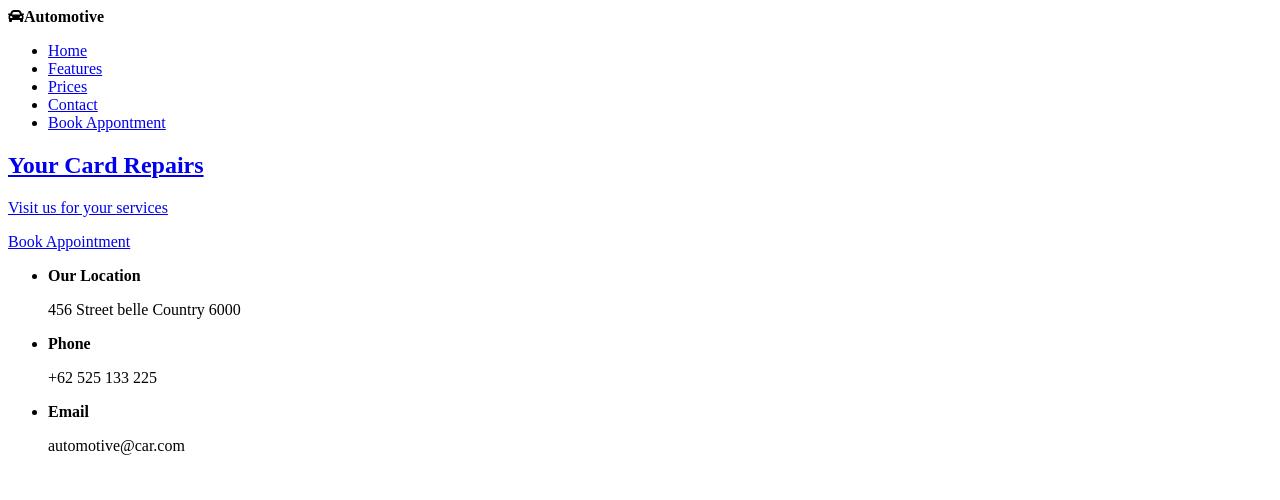
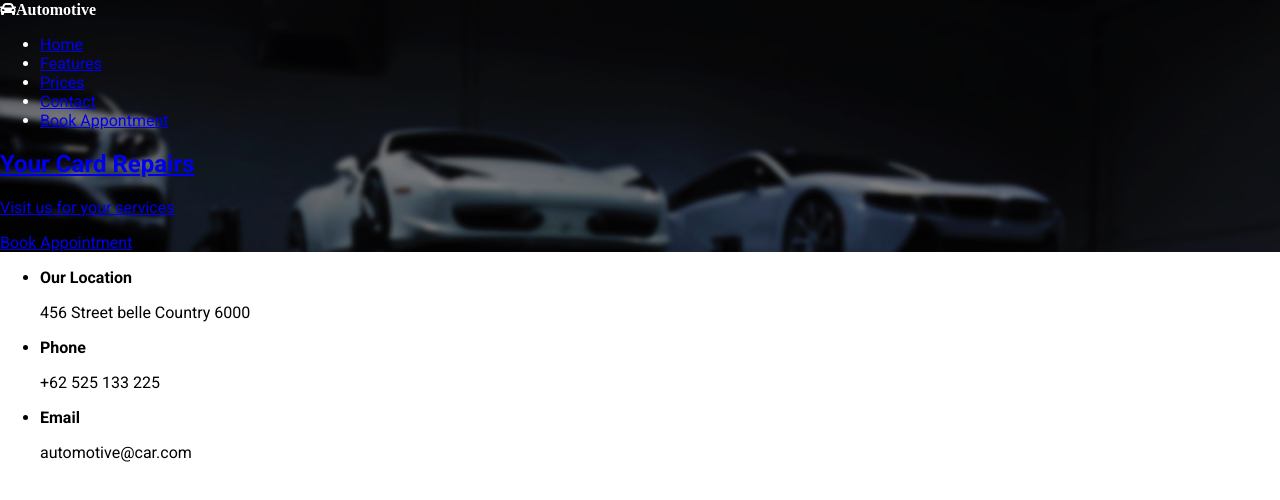
Before and after one commit to aaron-might/car-repair, a plain HTML site: page index.html in a window 1280 px wide. Drawn offline with Linux system fonts and the light colour scheme.

Commit message:
add background image to header and font-family to body

```diff
--- a/index.html
+++ b/index.html
@@ -12,6 +12,7 @@
 
 <body>
     <nav>
+        <header>
         <div class="logo">
             <div class="fas fa-car">Automotive</div>
             <ul>
@@ -21,7 +22,6 @@
                 <li><a href="#">Contact</li>
                 <li><a href="#" class="highlight">Book Appontment</li>
             </ul>
-            <header>
                 <h1>Your Card Repairs</h1>
                 <p>Visit us for your services</p>
                 <a class="highlight" href="#">Book Appointment</a>
--- a/style.css
+++ b/style.css
@@ -1,5 +1,16 @@
 @import url("https://fonts.googleapis.com/css2?family=Roboto:ital,wght@0,400;0,500;0,700;0,900;1,300&display=swap");
+*{
+    box-sizing: border-box;
+}
 
 body{
-    background-image:
+    background-color: #fff;
+    font-family: "Roboto", sans-serif;
+    margin: 0;
 }
+header{
+    background-image:url('car-bg.jpg');
+    color:white;
+
+
+}
```
